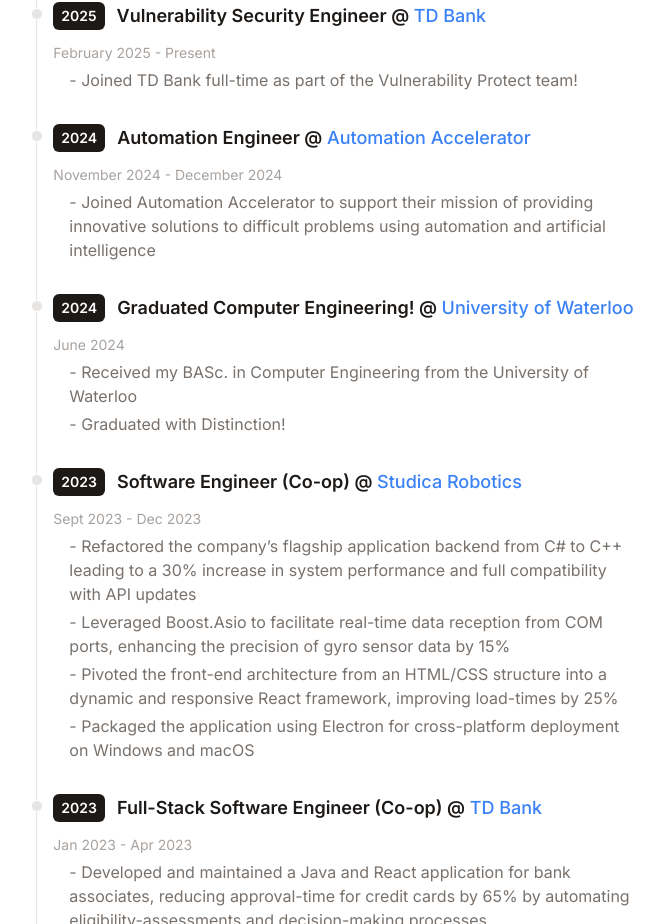
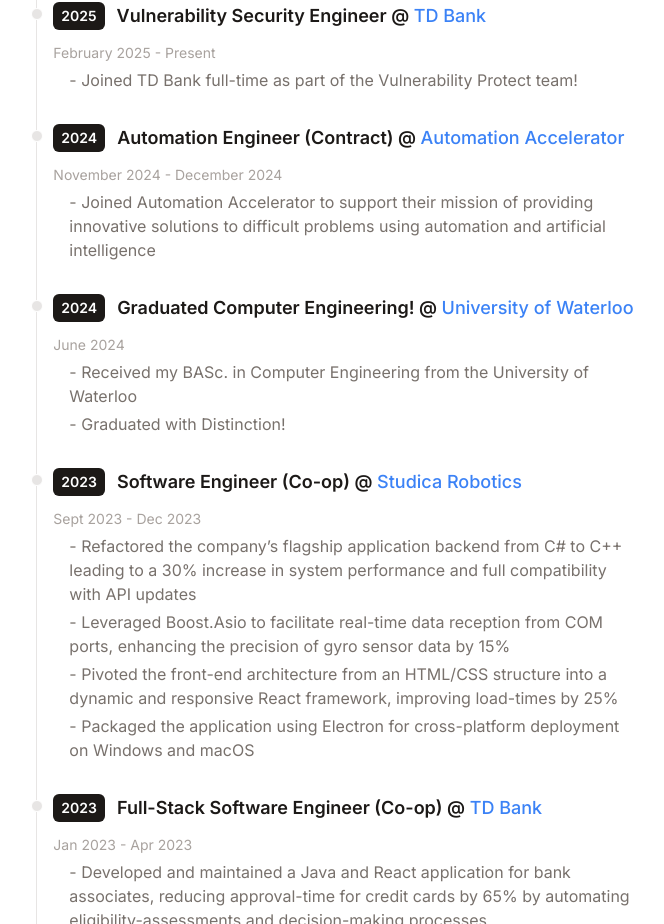
Before and after one commit to ryankugler/portfolio, a React (Vite) app: page / in a window 1280 px wide. Shown: the part 1700-2624 px from the top of the page, without its empty margins (305-969 px from the left). Built offline with nearby package versions, Linux system fonts and the light colour scheme.

Commit message:
adding important distinction to timeline

```diff
--- a/src/data/timeline.js
+++ b/src/data/timeline.js
@@ -18,7 +18,7 @@
     },
     {
         year: '2024',
-        title: 'Automation Engineer',
+        title: 'Automation Engineer (Contract)',
         duration: 'November 2024 - December 2024',
         company: 'Automation Accelerator',
         details: ['Joined Automation Accelerator to support their mission of providing innovative solutions to difficult problems using automation and artificial intelligence',
```
